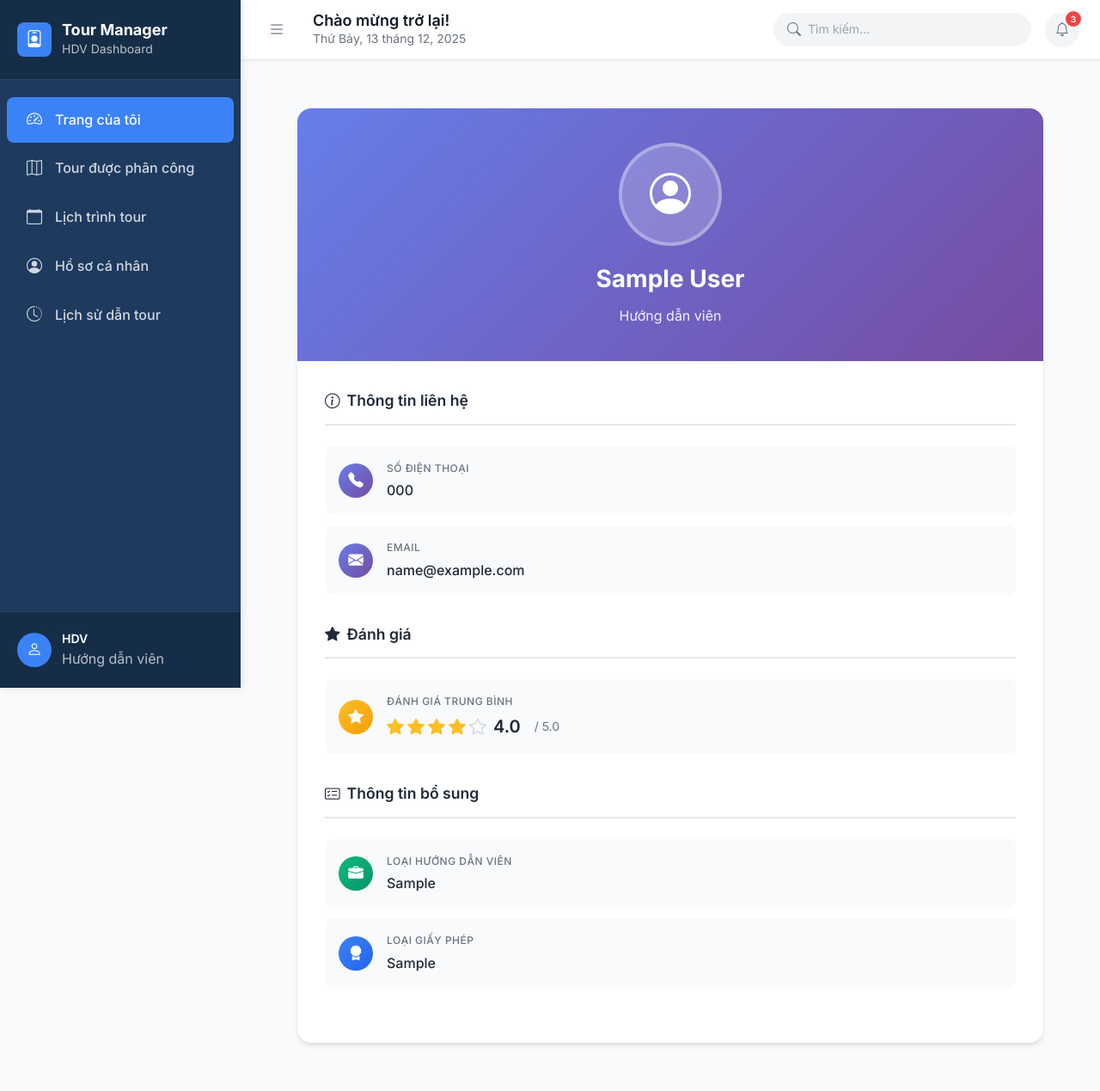
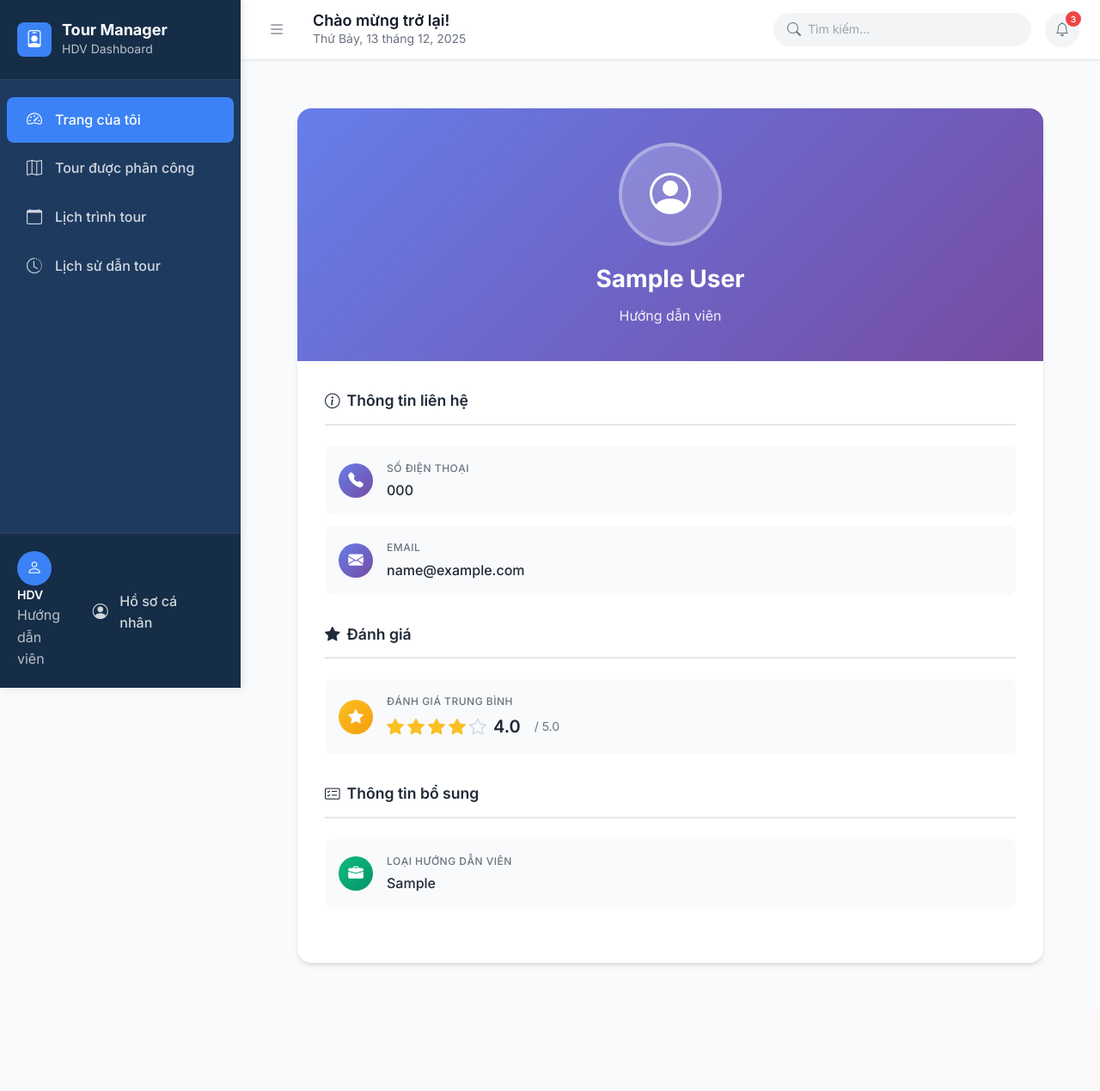
Before and after one commit to ngochao0105/DA1-nh-m-6, a PHP site: the page made by views/HDV/hdv_profile.php in a window 1280 px wide. Shown: the whole page at 86% size. After the commit the page ends 1123 px from the top, so only its background shows below. Run offline with PHP 8.4, Linux system fonts and the light colour scheme; the template is opened without the code that fills it: most values are stand-ins (such as "Sample title", 1, 10 or a date in 2020).

Commit message:
suasidebarhdv

```diff
--- a/views/HDV/hdv_profile.php
+++ b/views/HDV/hdv_profile.php
@@ -306,18 +306,6 @@
                     </div>
                 </div>
                 <?php endif; ?>
-
-                <?php if (!empty($hdvProfile['license_type'])): ?>
-                <div class="info-item">
-                    <div class="info-icon" style="background: linear-gradient(135deg, #3b82f6 0%, #2563eb 100%);">
-                        <i class="bi bi-award-fill"></i>
-                    </div>
-                    <div class="info-content">
-                        <div class="info-label">Loại giấy phép</div>
-                        <div class="info-value"><?= htmlspecialchars($hdvProfile['license_type']) ?></div>
-                    </div>
-                </div>
-                <?php endif; ?>
             </div>
             <?php endif; ?>
         </div>
--- a/views/HDV/sidebar_hdv.php
+++ b/views/HDV/sidebar_hdv.php
@@ -32,12 +32,6 @@
             <span>Lịch trình tour</span>
         </a>
 
-        <a href="?act=hdv_profile"
-           class="nav-link <?php echo ($act == 'hdv_profile' ? 'active' : ''); ?>">
-            <i class="bi bi-person-circle"></i>
-            <span>Hồ sơ cá nhân</span>
-        </a>
-
         <a href="?act=hdv_booking_history"
            class="nav-link <?php echo ($act == 'hdv_booking_history' ? 'active' : ''); ?>">
             <i class="bi bi-clock-history"></i>
@@ -47,12 +41,19 @@
 
     <!-- User Section -->
     <div class="sidebar-user">
-        <div class="sidebar-user-icon">
-            <i class="bi bi-person"></i>
+        <div class="sidebar-user-info">
+            <div class="sidebar-user-icon">
+                <i class="bi bi-person"></i>
+            </div>
+            <div>
+                <strong><?php echo isset($_SESSION['full_name']) ? $_SESSION['full_name'] : (isset($_SESSION['username']) ? $_SESSION['username'] : 'HDV'); ?></strong>
+                <span>Hướng dẫn viên</span>
+            </div>
         </div>
-        <div class="sidebar-user-info">
-            <strong><?php echo isset($_SESSION['full_name']) ? $_SESSION['full_name'] : (isset($_SESSION['username']) ? $_SESSION['username'] : 'HDV'); ?></strong>
-            <span>Hướng dẫn viên</span>
-        </div>
+        <a href="?act=hdv_profile" class="nav-link" style="margin-top: 0.5rem; border-radius: 0.5rem; padding: 0.75rem 1rem;">
+            <i class="bi bi-person-circle"></i>
+            <span>Hồ sơ cá nhân</span>
+        </a>
+
     </div>
 </div>
```
